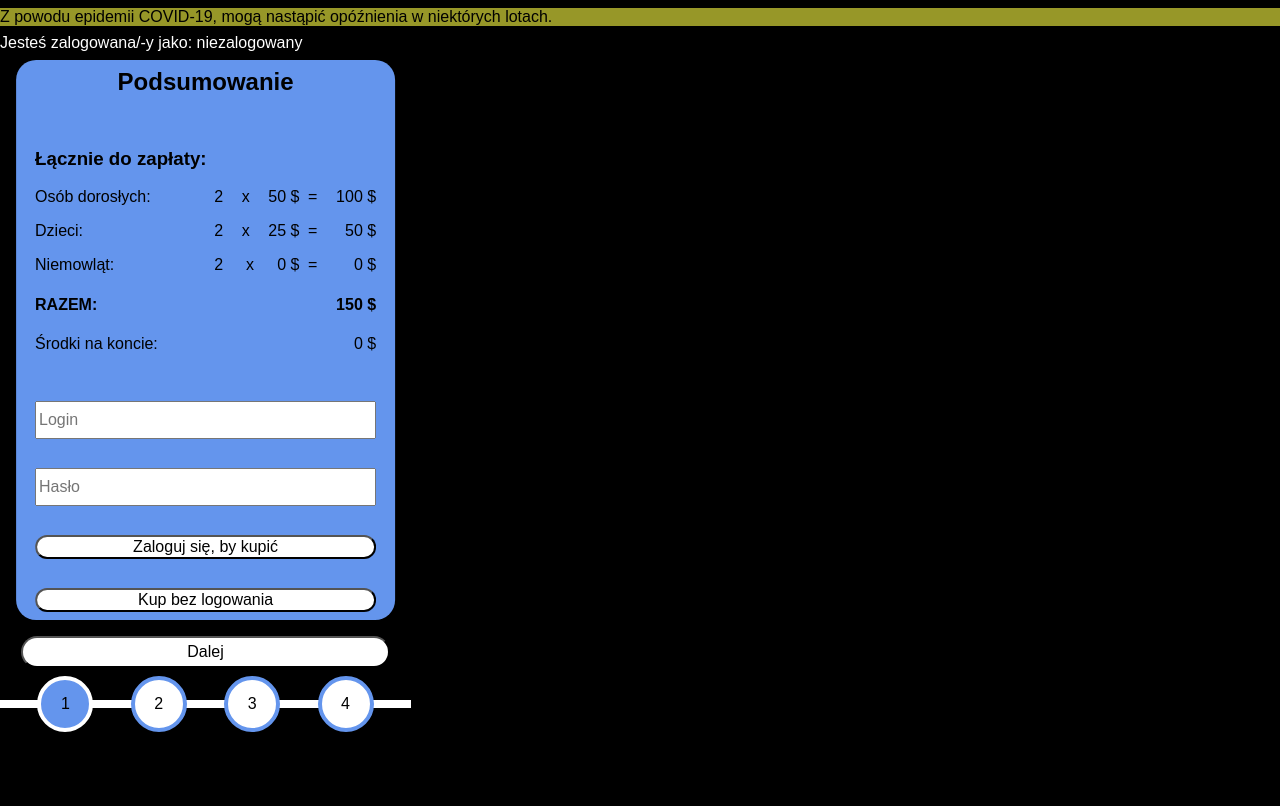
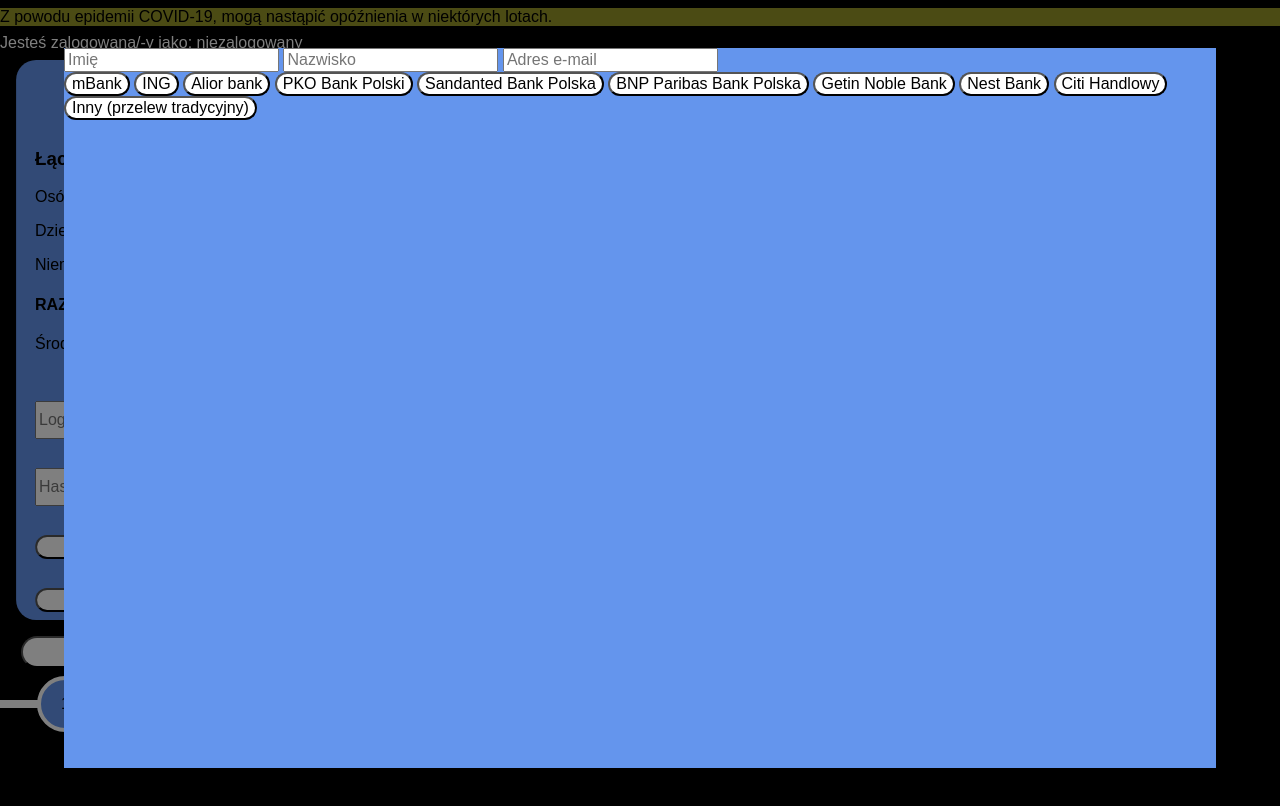
Before and after one commit to hendrysiak/reservation-app-FE, a website built with webpack: page src/index.html in a window 1280 px wide. Built offline with nearby package versions, Linux system fonts and the light colour scheme.

Commit message:
Start working on modal with bank login

```diff
--- a/src/index.html
+++ b/src/index.html
@@ -141,7 +141,25 @@
   </div>
 </div>
 </main>
-
+<div class="bank-modal">
+  <div class="bank">
+    <input type="text" class="bank__name" placeholder="Imię">
+    <input type="text" class="bank__surname" placeholder="Nazwisko">
+    <input type="mail" class="bank__email" placeholder="Adres e-mail">
+    <section class="bank__choose">
+      <button class="bank__item">mBank</button>
+      <button class="bank__item">ING</button>
+      <button class="bank__item">Alior bank</button>
+      <button class="bank__item">PKO Bank Polski</button>
+      <button class="bank__item">Sandanted Bank Polska</button>
+      <button class="bank__item">BNP Paribas Bank Polska</button>
+      <button class="bank__item">Getin Noble Bank</button>
+      <button class="bank__item">Nest Bank</button>
+      <button class="bank__item">Citi Handlowy</button>
+      <button class="bank__other">Inny (przelew tradycyjny)</button>
+    </section>
+  </div>
+</div>
 <!-- TODO:
 - information aside (order summary);
 - helpers (aside with  tips?) -->
--- /dev/null
+++ b/src/scss/_bank-modal.scss
@@ -0,0 +1,21 @@
+.bank-modal{
+  width: 100vw;
+  height: 100vh;
+  // min-width: 411px;
+  // min-height: 600px;
+  position: absolute;
+  top: 0;
+  left: 0;
+  background-color: rgba(0,0,0,0.5);
+  z-index: 99;
+}
+
+.bank{
+  width: 90%;
+  height: 90%;
+  background-color: $main-color;
+  position: absolute;
+  top: 50%;
+  left: 50%;
+  transform: translate(-50%, -50%);
+}
--- a/src/scss/_pages.scss
+++ b/src/scss/_pages.scss
@@ -1,11 +1,8 @@
 @import './variables';
 
 body{
-  position: fixed;
   overflow: hidden;
   background-color: black;
-  width: 360px;
-  height: 640px;
 }
 
 button{
--- a/src/scss/_standarize.scss
+++ b/src/scss/_standarize.scss
@@ -5,6 +5,7 @@
 body{
   // background-color: black;
   height: 100vh !important;
+  position: relative;
 }
 
 input{
--- a/src/scss/index.scss
+++ b/src/scss/index.scss
@@ -5,4 +5,5 @@
  './pages',
  './seats',
  './services',
- './summary';
+ './summary',
+ './bank-modal';
```
